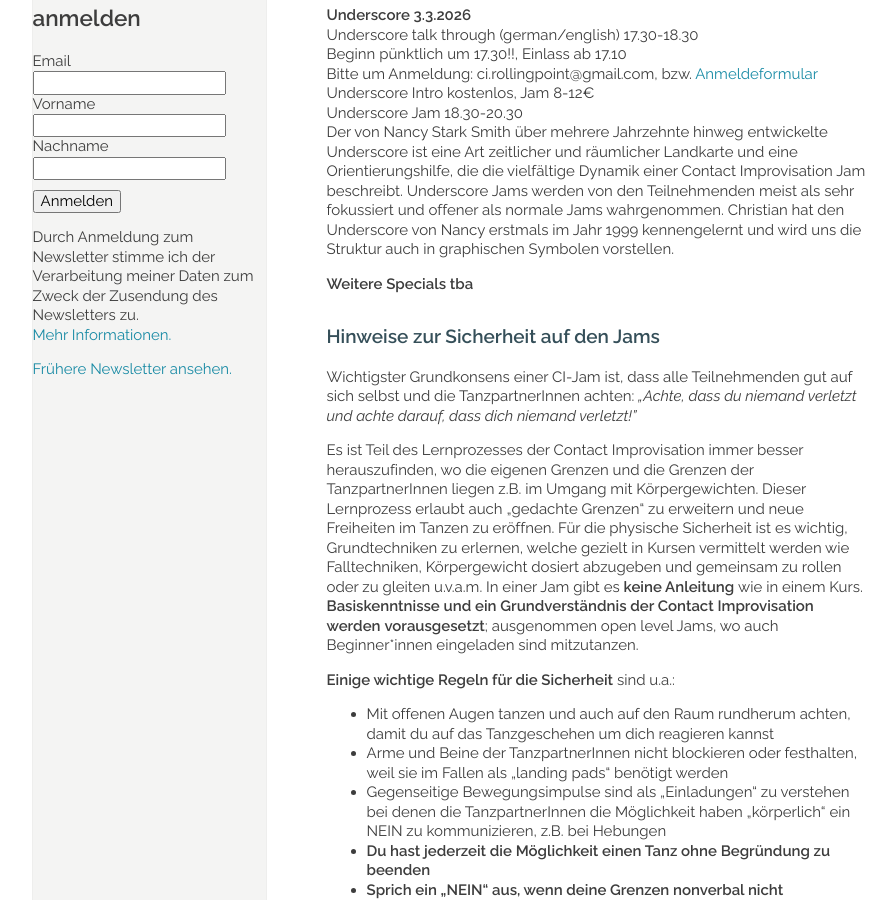
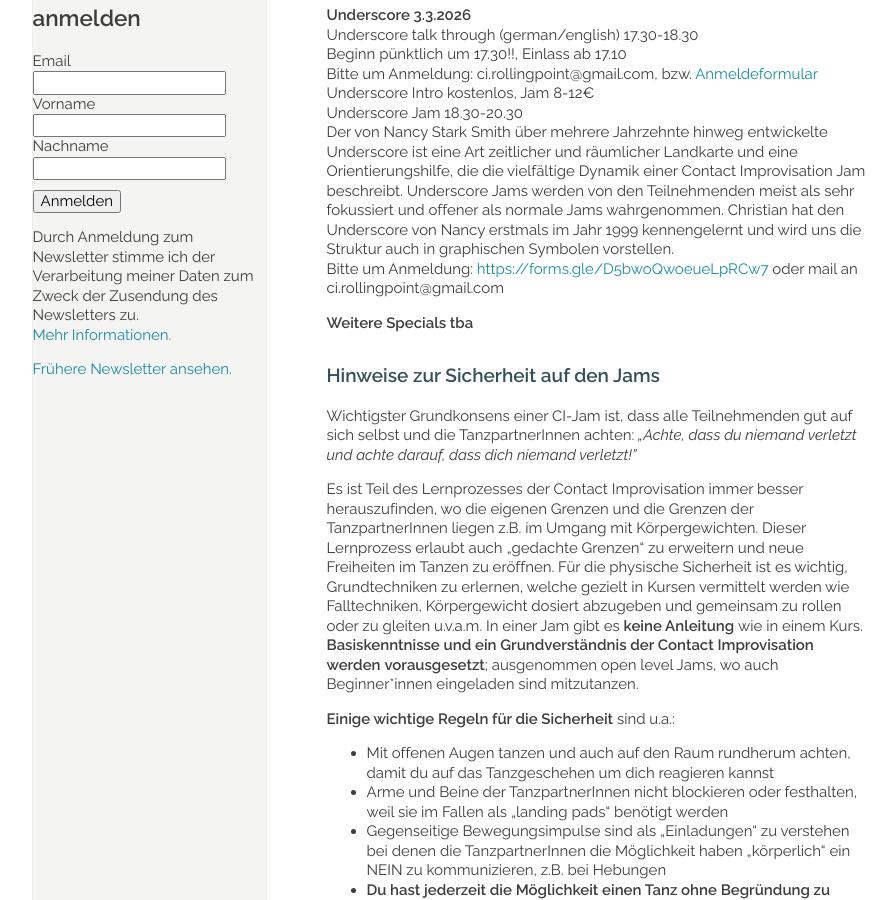
Before and after one commit to manulari/rollingpointat, a Jekyll site: the page built from _pages_de/jams.md, in a window 1280 px wide and 900 px high, scrolled down 1041 px. Shown: the whole window, without its empty margins (152-1048 px from the left). Built offline with Jekyll 4.4.1, drawn with Linux system fonts in a browser that asks for light colours; comment, search, counter and statistics services are not loaded.

Commit message:
Update page (de) “jams”

```diff
--- a/_pages_de/jams.md
+++ b/_pages_de/jams.md
@@ -37,7 +37,8 @@ Beginn pünktlich um 17.30!!, Einlass ab 17.10\
 Bitte um Anmeldung: ci.rollingpoint@gmail.com, bzw. [Anmeldeformular](https://forms.gle/D5bwoQwoeueLpRCw7)\
 Underscore Intro kostenlos, Jam 8-12€\
 Underscore Jam 18.30-20.30\
-Der von Nancy Stark Smith über mehrere Jahrzehnte hinweg entwickelte Underscore ist eine Art zeitlicher und räumlicher Landkarte und eine Orientierungshilfe, die die vielfältige Dynamik einer Contact Improvisation Jam beschreibt. Underscore Jams werden von den Teilnehmenden meist als sehr fokussiert und offener als normale Jams wahrgenommen. Christian hat den Underscore von Nancy erstmals im Jahr 1999 kennengelernt und wird uns die Struktur auch in graphischen Symbolen vorstellen.
+Der von Nancy Stark Smith über mehrere Jahrzehnte hinweg entwickelte Underscore ist eine Art zeitlicher und räumlicher Landkarte und eine Orientierungshilfe, die die vielfältige Dynamik einer Contact Improvisation Jam beschreibt. Underscore Jams werden von den Teilnehmenden meist als sehr fokussiert und offener als normale Jams wahrgenommen. Christian hat den Underscore von Nancy erstmals im Jahr 1999 kennengelernt und wird uns die Struktur auch in graphischen Symbolen vorstellen.\
+Bitte um Anmeldung: [https://forms.gle/D5bwoQwoeueLpRCw7 ](https://forms.gle/D5bwoQwoeueLpRCw7)oder mail an ci.rollingpoint@gmail.com
 
 **Weitere Specials tba**
 
```
